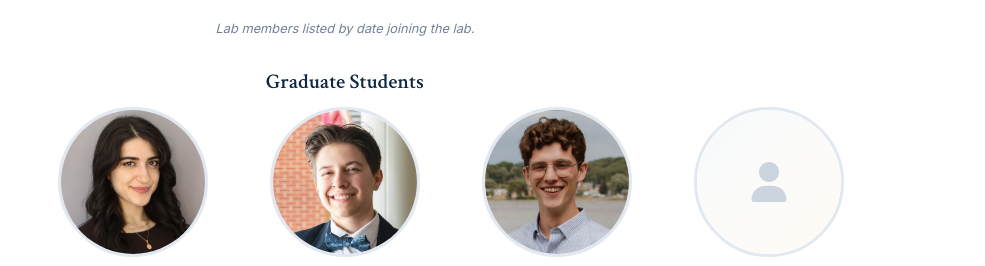
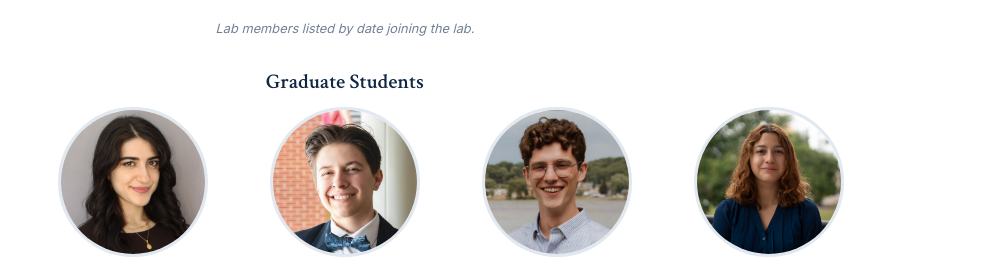
Before and after one commit to GuangWei-Zhang-25/zhang-lab, a plain HTML site: page team.html in a window 1280 px wide. Shown: the part 700-966 px from the top of the page, 295-1280 px from the left. Drawn offline with Linux system fonts and the light colour scheme.

Commit message:
Add Aenea Bayliss headshot

```diff
--- a/team.html
+++ b/team.html
@@ -592,9 +592,7 @@
       </div>
       <div class="team-member">
         <div class="member-photo-container">
-          <div class="member-placeholder" role="img" aria-label="Photo of Aenea Bayliss forthcoming">
-            <i class="fas fa-user" aria-hidden="true"></i>
-          </div>
+          <img src="images/Aenea Bayliss.png" alt="Aenea Bayliss" class="member-photo">
         </div>
         <h3 class="member-name">Aenea Bayliss</h3>
         <p class="member-title">Master's Student</p>
```
Also changed, not shown: images/Aenea Bayliss.png (added).
